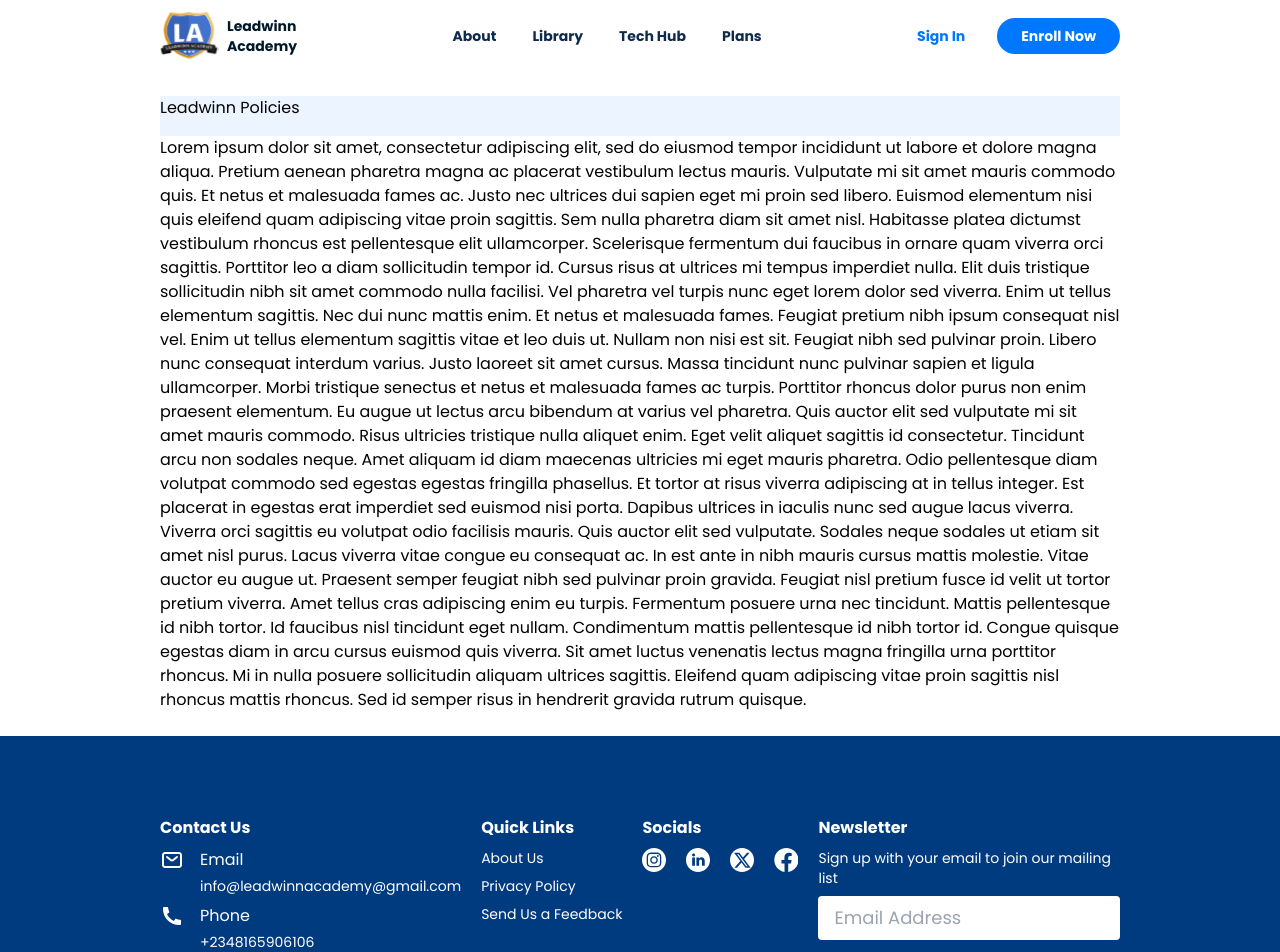
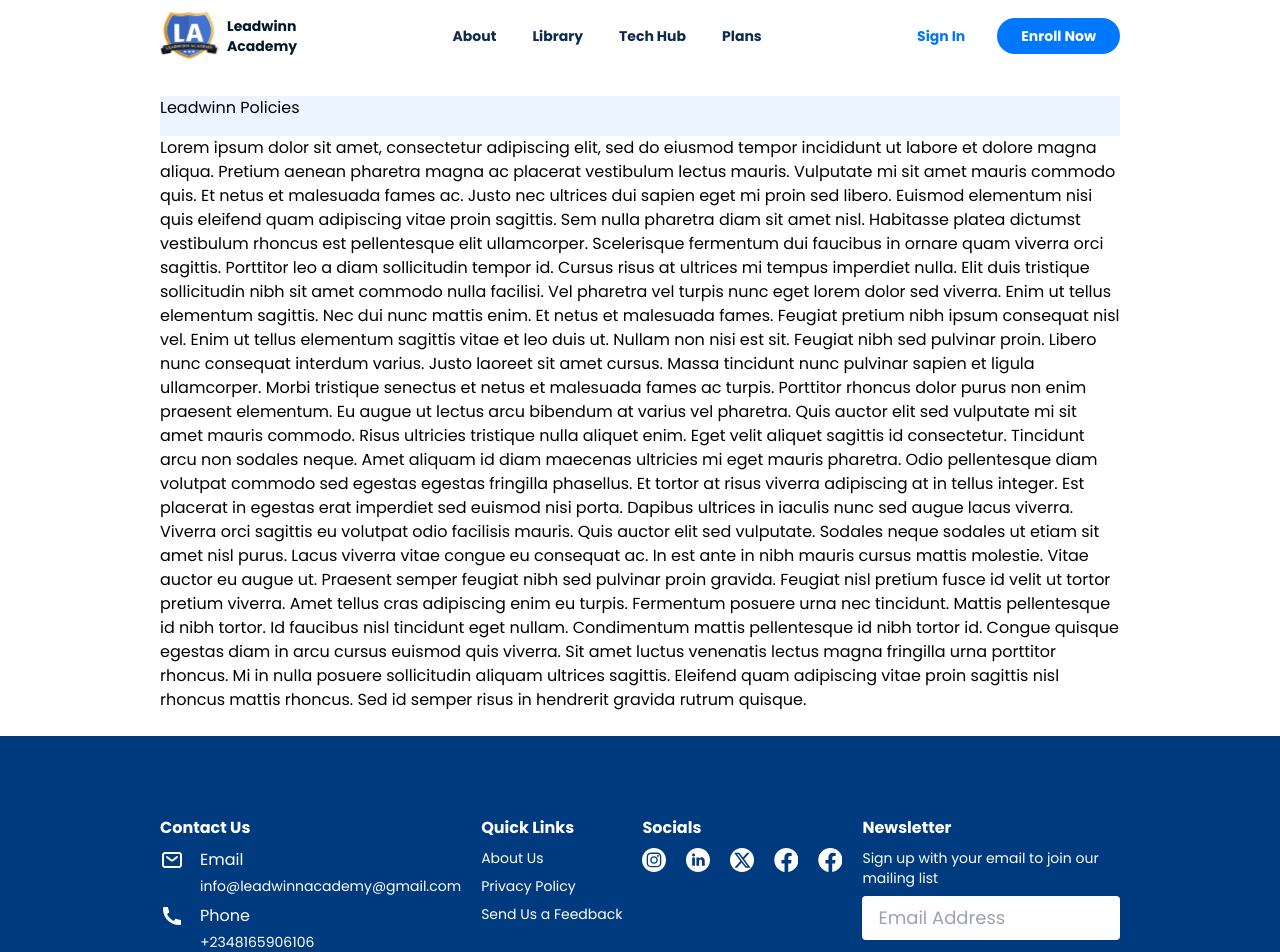
Before and after one commit to Adeleyeha-17/Leadwinn-Academy, a React (Vite) app: page /privacy in a window 1280 px wide. Shown: the top 952 px of the page. Built offline with nearby package versions, Linux system fonts and the light colour scheme; no server answers.

Commit message:
added the whatsapp link in the footer component

```diff
--- a/src/App.tsx
+++ b/src/App.tsx
@@ -32,6 +32,7 @@ function App() {
             <Route path="/plans" element={<Layout><Plans /></Layout>} />
             <Route path="/privacy" element={<Layout><Privacy /></Layout>} />
             <Route path="/feedback" element={<Layout><Feedback /></Layout>} />
+
             <Route path="/profile" element={<PrivateRoute />}>
             <Route path="/profile" element={<Layout><Profile /></Layout>} />
             </Route>
--- a/src/components/Footer/Footer.tsx
+++ b/src/components/Footer/Footer.tsx
@@ -123,6 +123,15 @@ export const Footer: React.FC = () => {
                   </svg>
                   </Link>
 
+                  <Link
+                to="https://api.whatsapp.com/send?phone=+2348165906106&text=Hello Leadwinn,"
+                className="text-[0.75rem] inline-block items-center justify-center gap-x-1 text-hero-blue"
+                target="_blank">
+                <svg xmlns="http://www.w3.org/2000/svg" width="24" height="24" viewBox="0 0 32 32" fill="none">
+                     <path fillRule="evenodd" clipRule="evenodd" d="M14.025 31.9275C6.35248 30.8137 0.412476 24.1312 0.412476 16.0875C0.412476 7.1775 7.58998 0 16.5 0C25.41 0 32.5875 7.1775 32.5875 16.0875C32.5875 24.1312 26.6475 30.8137 18.975 31.9275V20.6663H22.6875L23.43 15.9637H18.975V12.9937C18.975 11.7562 19.5937 10.5187 21.5737 10.5187H23.5537V6.55875C23.5537 6.55875 21.6975 6.1875 19.965 6.1875C16.2525 6.1875 13.9012 8.415 13.9012 12.4987V16.0875H9.94123V20.79H14.025V31.9275Z" fill="white"/>
+                  </svg>
+              </Link>
+
                </div>
             </div>
 
--- a/src/pages/Feedback.tsx
+++ b/src/pages/Feedback.tsx
@@ -68,7 +68,7 @@ export const Feedback: FC<FeedbackProps> = () => {
               <span className="text-xs block mb-[0.75rem]">+2348165906106</span>
 
               <Link
-                to="https://api.whatsapp.com/send?phone=08165906106&text=Hello Leadwinn,"
+                to="https://api.whatsapp.com/send?phone=+2348165906106&text=Hello Leadwinn,"
                 className="text-[0.75rem] inline-block items-center justify-center gap-x-1 text-hero-blue"
                 target="_blank">
                 Write us
```
